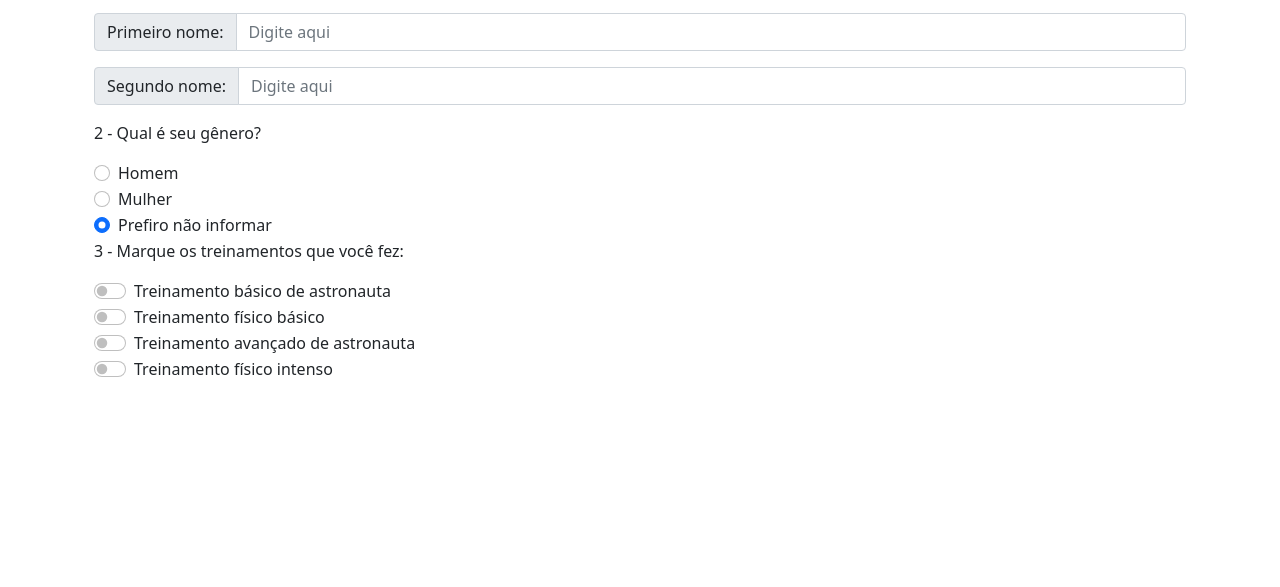
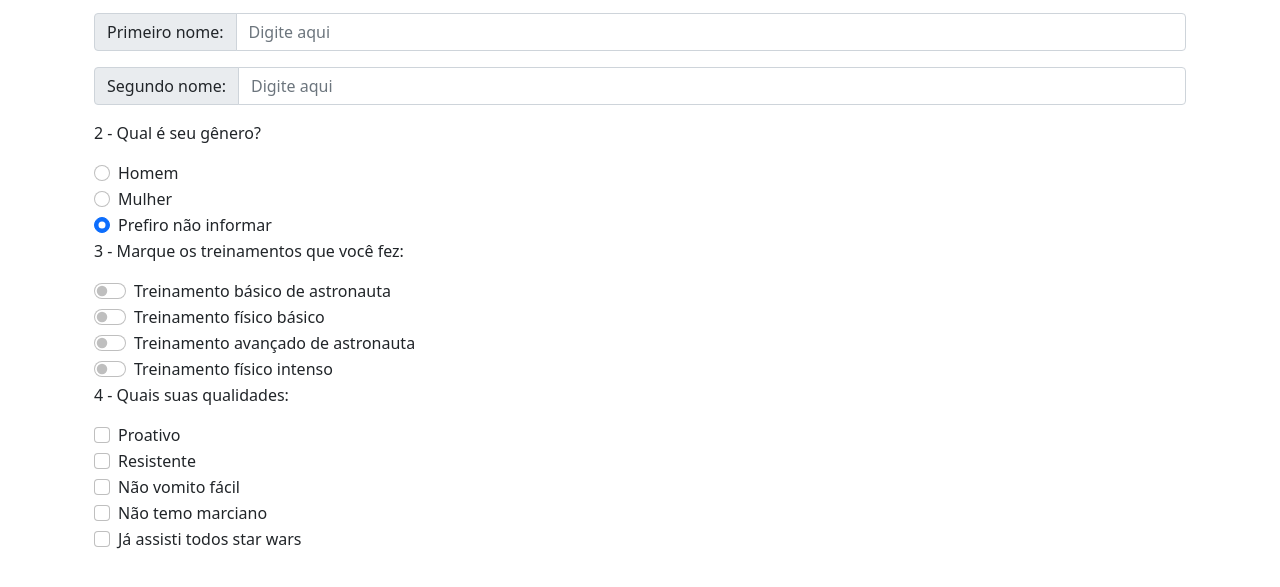
Before and after one commit to AlyssonBarreira/Landing_Page_Onebitecode, a plain HTML site: page index.html in a window 1280 px wide. Shown: the part 345-932 px from the top of the page. Before the commit the page ends 800 px from the top, so only its background shows below. Drawn offline with nearby package versions, Linux system fonts and the light colour scheme.

Commit message:
Quarta parte do form

```diff
--- a/index.html
+++ b/index.html
@@ -81,6 +81,40 @@
             <label class="form-check-label" for="flexSwitchCheckChecked">Treinamento físico intenso</label>
           </div>
 
+           <!-- Quarta parte do form -->
+        <p class="paragraph">4 - Quais suas qualidades: </p>
+        <div class="form-check">
+            <input class="form-check-input" type="checkbox" value="" id="flexCheckDefault">
+            <label class="form-check-label" for="flexCheckDefault">
+              Proativo
+            </label>
+          </div>
+          <div class="form-check">
+            <input class="form-check-input" type="checkbox" value="" id="flexCheckChecked" >
+            <label class="form-check-label" for="flexCheckChecked">
+              Resistente
+            </label>
+          </div>
+          <div class="form-check">
+            <input class="form-check-input" type="checkbox" value="" id="flexCheckDefault">
+            <label class="form-check-label" for="flexCheckDefault">
+              Não vomito fácil
+            </label>
+          </div>
+          <div class="form-check">
+            <input class="form-check-input" type="checkbox" value="" id="flexCheckChecked" >
+            <label class="form-check-label" for="flexCheckChecked">
+              Não temo marciano
+            </label>
+          </div>
+          <div class="form-check">
+            <input class="form-check-input" type="checkbox" value="" id="flexCheckDefault">
+            <label class="form-check-label" for="flexCheckDefault">
+              Já assisti todos star wars
+            </label>
+          </div>
+
+
     </div>
 
     <!-- SCRIPT bootstrap -->
```
